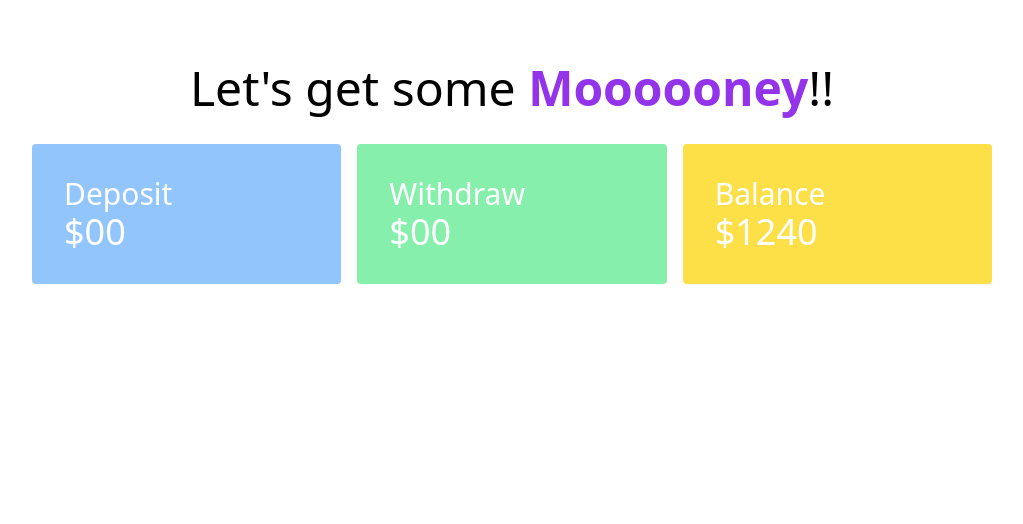
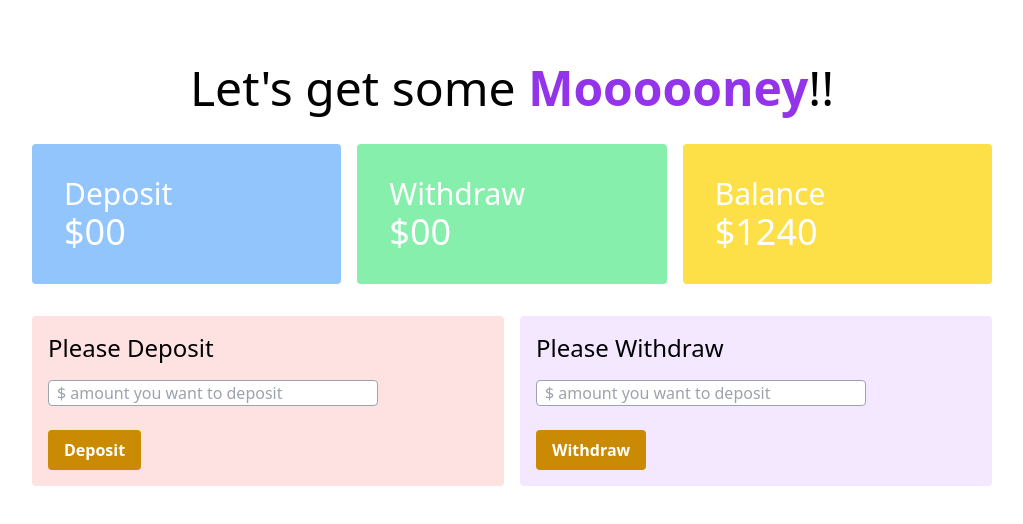
Before and after one commit to Hasanat902/js-simple-interactive-bank-site, a plain HTML site: page index.html in a window 1280 px wide. Shown: the whole page, without its empty margins (128-1151 px from the left). Drawn offline with nearby package versions, Linux system fonts and the light colour scheme.

Commit message:
input section design added

```diff
--- a/index.html
+++ b/index.html
@@ -31,6 +31,24 @@
                 </div>
             </div>
         </section>
+
+        <!-- deposit and Withdraw section -->
+        <section class="mt-8">
+            <div class="grid grid-cols-2 gap-4">
+                <div class="bg-red-100 p-4 rounded">
+                    <h3 class="text-2xl mb-4">Please Deposit</h3>
+                    <input class="block w-3/4 border border-gray-400 px-2 rounded" type="text" placeholder="$ amount you want to deposit">
+                    <br>
+                    <button class="bg-yellow-600 px-4 py-2 text-white font-semibold rounded">Deposit</button>
+                </div>
+                <div class="bg-purple-100 p-4 rounded">
+                    <h3 class="text-2xl mb-4">Please Withdraw</h3>
+                    <input class="block w-3/4 border border-gray-400 px-2 rounded" type="text" placeholder="$ amount you want to deposit">
+                    <br>
+                    <button class="bg-yellow-600 px-4 py-2 text-white font-semibold rounded">Withdraw</button>
+                </div>
+            </div>
+        </section>
     </main>
 
 </body>
```
